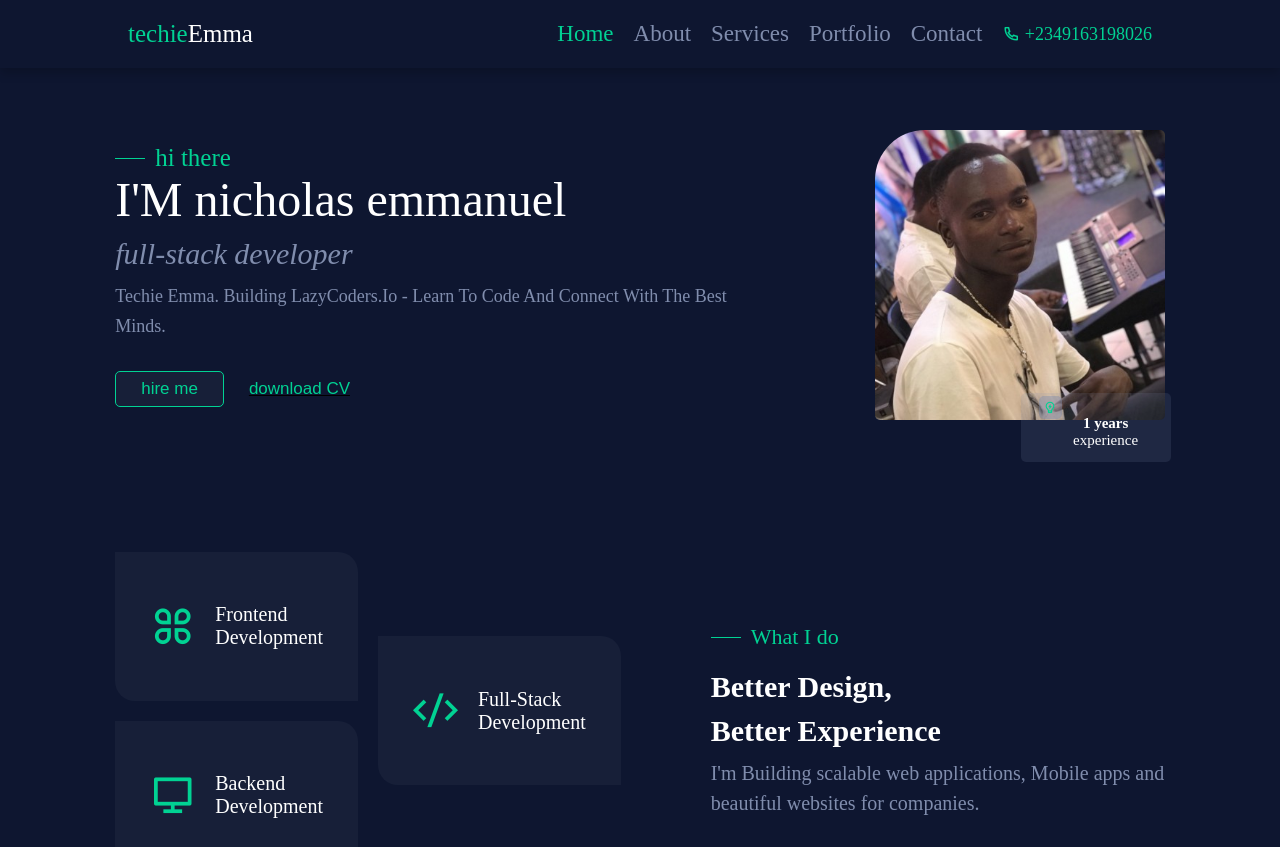
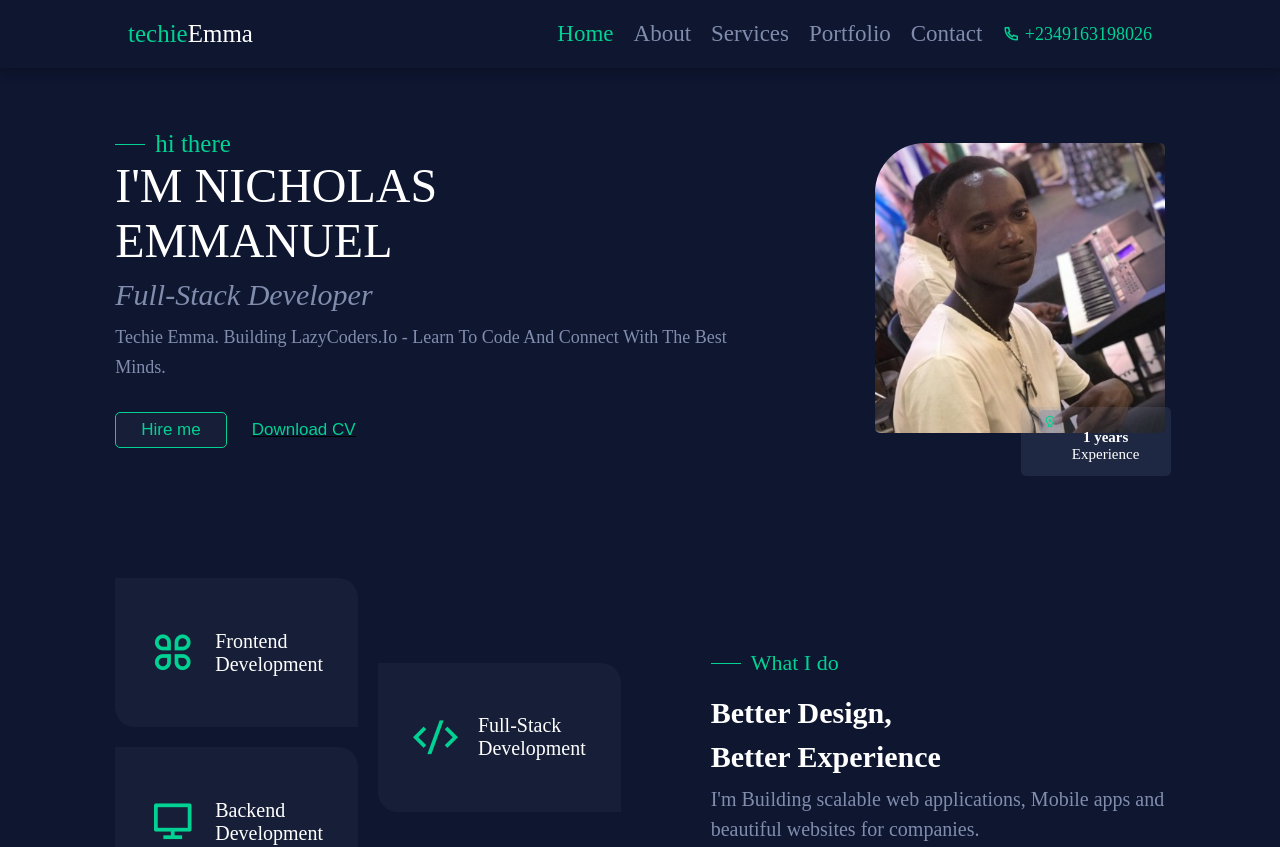
Before and after one commit to nickemma/nicholas-portfolio, a Next.js app: page / in a window 1280 px wide. Shown: the top 847 px of the page. Built offline with nearby package versions, Linux system fonts and the light colour scheme.

Commit message:
made some changes

```diff
--- a/components/UI/Hero.jsx
+++ b/components/UI/Hero.jsx
@@ -11,18 +11,21 @@ const Hero = () => {
       <div className={`${classes.box_container}`}>
         <div className={`${classes.content}`}>
           <SectionSubtitle subtitle="hi there" />
-          <h3>I&apos;M nicholas emmanuel</h3>
-          <h5>full-stack developer</h5>
+          <h3>
+            I&apos;M NICHOLAS <br />
+            EMMANUEL
+          </h3>
+          <h5>Full-Stack Developer</h5>
           <p>
             Techie Emma. Building LazyCoders.Io - Learn To Code And Connect With
             The Best Minds.
           </p>
           <div className={`${classes.btn}`}>
             <button type="button" className={`${classes.btn_primary}`}>
-              <Link href="#">hire me</Link>
+              <Link href="#">Hire me</Link>
             </button>
             <button type="button" className={`${classes.btn_secondary}`}>
-              <Link href="#">download CV</Link>
+              <Link href="#">Download CV</Link>
             </button>
           </div>
         </div>
@@ -34,7 +37,7 @@ const Hero = () => {
             </span>
             <div className={`${classes.expert}`}>
               <h4>1 years</h4>
-              <h5>experience</h5>
+              <h5>Experience</h5>
             </div>
           </div>
         </div>
--- a/styles/portfolio.module.css
+++ b/styles/portfolio.module.css
@@ -26,7 +26,7 @@
 .tab_btn button {
   background: #171f38;
   color: var(--text-color);
-  font-size: 2rem;
+  font-size: 1.7rem;
   margin-left: 20px;
   cursor: pointer;
 }
```
Also changed, not shown: 1 other file (tests, documents, lock files or other folders).
